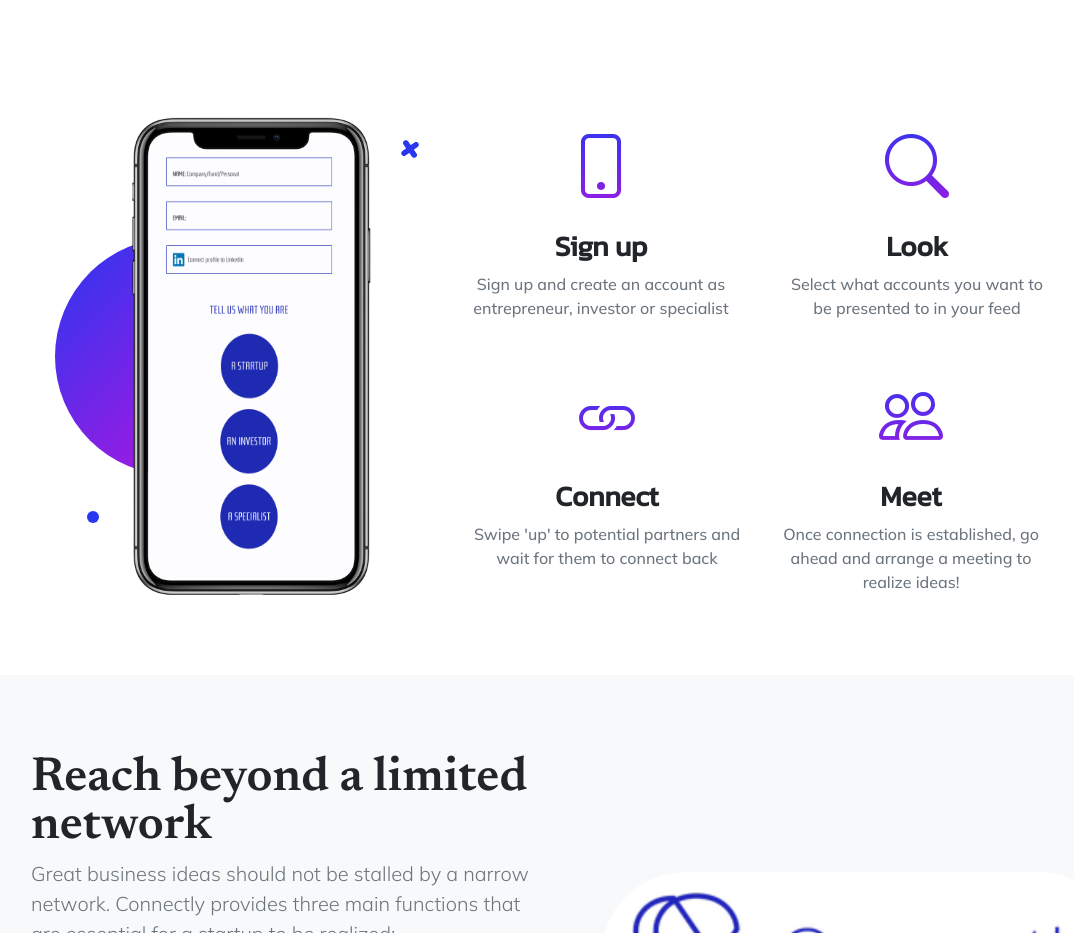
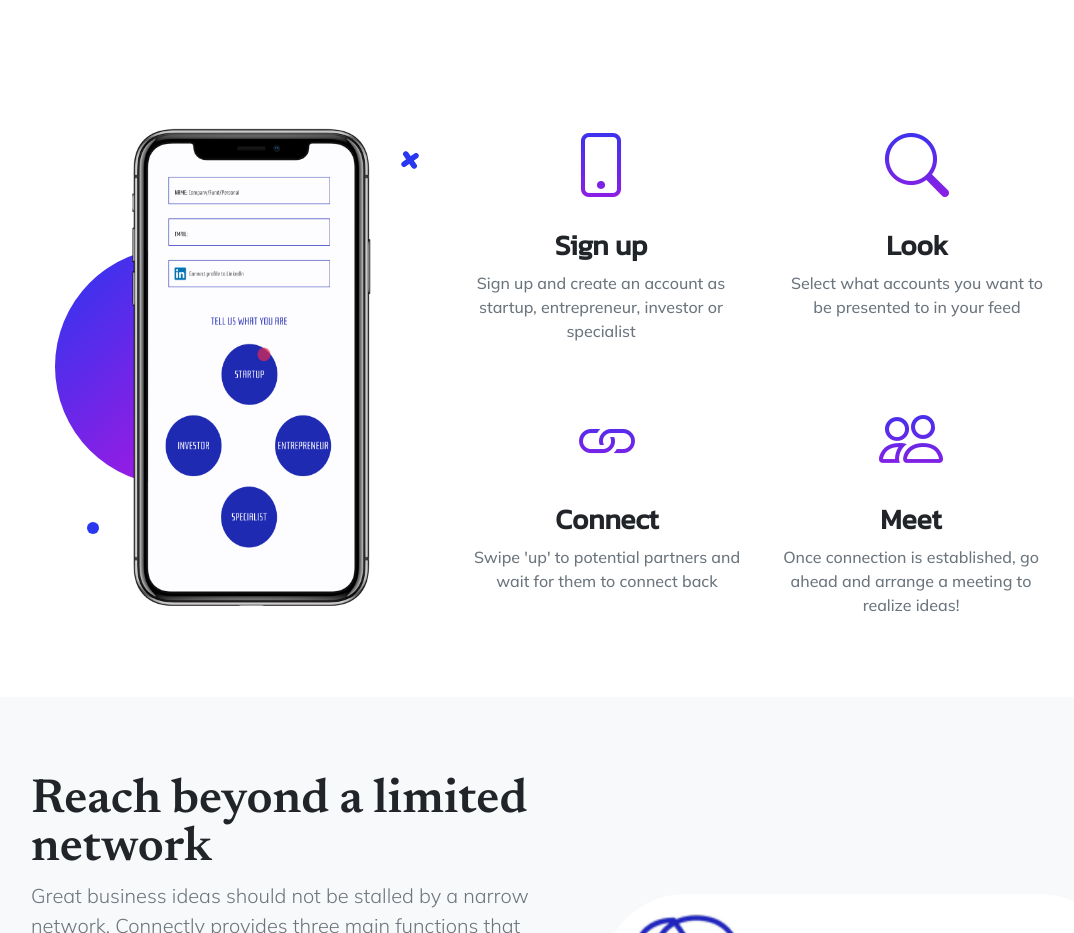
Before and after one commit to MathildeHjorth/Connectly, a plain HTML site: page index.html in a window 1280 px wide. Shown: the part 1000-1933 px from the top of the page, without its empty margins (63-1137 px from the left). Drawn offline with nearby package versions, Linux system fonts and the light colour scheme.

Commit message:
entrepreneur inklusiv

```diff
--- a/index.html
+++ b/index.html
@@ -109,7 +109,7 @@
                                     <div class="text-center">
                                           <i class="bi-phone icon-feature text-gradient d-block mb-3"></i>
                                         <h3 class="font-alt">Sign up</h3>
-                                        <p class="text-muted mb-0">Sign up and create an account as entrepreneur, investor or specialist</p>
+                                        <p class="text-muted mb-0">Sign up and create an account as startup, entrepreneur, investor or specialist</p>
 
                                     </div>
                                 </div>
@@ -164,7 +164,7 @@
                                         <!-- * * This can be a video, image, or just about anything else.-->
                                         <!-- * * Set the max width of your media to 100% and the height to-->
                                         <!-- * * 100% like the demo example below.-->
-                                        <img style="max-width: 100%; height: 100%" src="assets/img/second.png" alt="" />
+                                        <img style="max-width: 100%; height: 100%" src="assets/img/correct.png" alt="" />
 
 
                                     </div>
@@ -247,6 +247,7 @@
                         <!-- https://startbootstrap.com/solution/contact-forms-->
                         <!-- to get an API token!-->
                         <form id="contactForm" data-sb-form-api-token="d0ef0cc8-793a-4fa9-a6c9-6e4f162cb296">
+
                             <!-- Name input-->
                             <div class="form-floating mb-3">
                                 <input class="form-control" id="name" type="text" placeholder="Enter your name..." data-sb-validations="required" />
```
Also changed, not shown: assets/img/correct.png (added), 4 other files.
